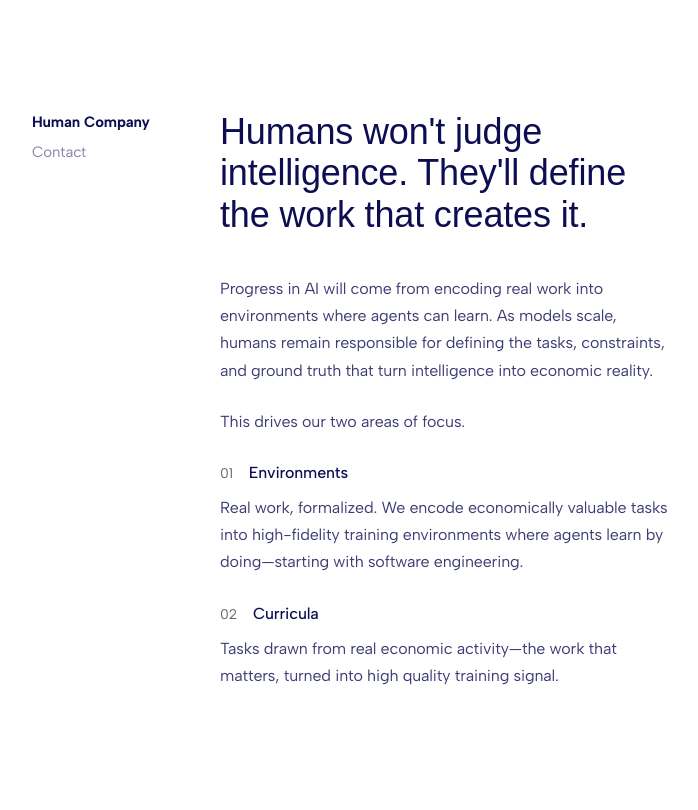
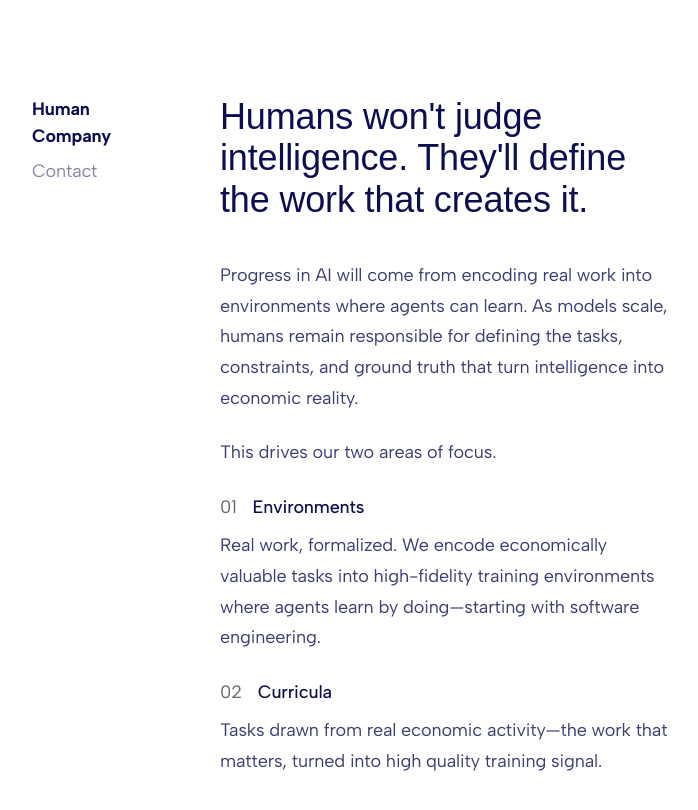
Before and after one commit to Human-Company/public-website, a Next.js app: page / in a window 1280 px wide. Shown: the top 810 px of the page, without its empty margins (224-922 px from the left). Built offline with nearby package versions, Linux system fonts and the light colour scheme; a web font is replaced by a local one.

Commit message:
Increase all body text to 18px
Co-Authored-By: Claude Opus 4.6 <noreply@anthropic.com>

```diff
--- a/app/page.tsx
+++ b/app/page.tsx
@@ -5,7 +5,7 @@ export default function Home() {
     <div className="min-h-screen bg-background text-foreground font-sans selection:bg-neutral-200 flex items-start lg:items-center justify-center px-6 pt-24 pb-12 lg:p-24">
       <div className="w-full max-w-3xl grid grid-cols-1 lg:grid-cols-[140px_1fr] gap-12 items-start">
         {/* Left Sidebar - Header & Nav */}
-        <div className="flex flex-col gap-1 text-[15px] lg:sticky lg:top-24">
+        <div className="flex flex-col gap-1 text-[18px] lg:sticky lg:top-24">
           <div className="font-bold mb-1">Human Company</div>
           <nav className="flex flex-col gap-1">
 
@@ -18,7 +18,7 @@ export default function Home() {
           <h1 className="font-serif text-[32px] lg:text-[36px] leading-[1.15] font-normal text-foreground mb-10 max-w-[280px] lg:max-w-none">
             Humans won't judge intelligence. They'll define the work that creates it.
           </h1>
-          <div className="space-y-6 text-[15px] lg:text-[16px] leading-[1.7] text-foreground/80">
+          <div className="space-y-6 text-[18px] leading-[1.7] text-foreground/80">
             <p>
               Progress in AI will come from encoding real work into environments where agents can learn. As models scale, humans remain responsible for defining the tasks, constraints, and ground truth that turn intelligence into economic reality.
             </p>
@@ -29,10 +29,10 @@ export default function Home() {
             {/* Section 01 */}
             <section className="space-y-2">
               <div className="flex gap-3 lg:gap-4 items-baseline">
-                <span className="text-[14px] text-muted-foreground">01</span>
-                <h2 className="text-[16px] font-medium text-foreground">Environments</h2>
+                <span className="text-[18px] text-muted-foreground">01</span>
+                <h2 className="text-[18px] font-medium text-foreground">Environments</h2>
               </div>
-              <p className="text-[16px] leading-[1.7]">
+              <p className="text-[18px] leading-[1.7]">
                 Real work, formalized. We encode economically valuable tasks into high-fidelity training environments where agents learn by doing—starting with software engineering.
               </p>
             </section>
@@ -40,10 +40,10 @@ export default function Home() {
             {/* Section 02 */}
             <section className="space-y-2">
               <div className="flex gap-3 lg:gap-4 items-baseline">
-                <span className="text-[14px] text-muted-foreground">02</span>
-                <h2 className="text-[16px] font-medium text-foreground">Curricula</h2>
+                <span className="text-[18px] text-muted-foreground">02</span>
+                <h2 className="text-[18px] font-medium text-foreground">Curricula</h2>
               </div>
-              <p className="text-[16px] leading-[1.7]">
+              <p className="text-[18px] leading-[1.7]">
                 Tasks drawn from real economic activity—the work that matters, turned into high quality training signal.
               </p>
             </section>
```
